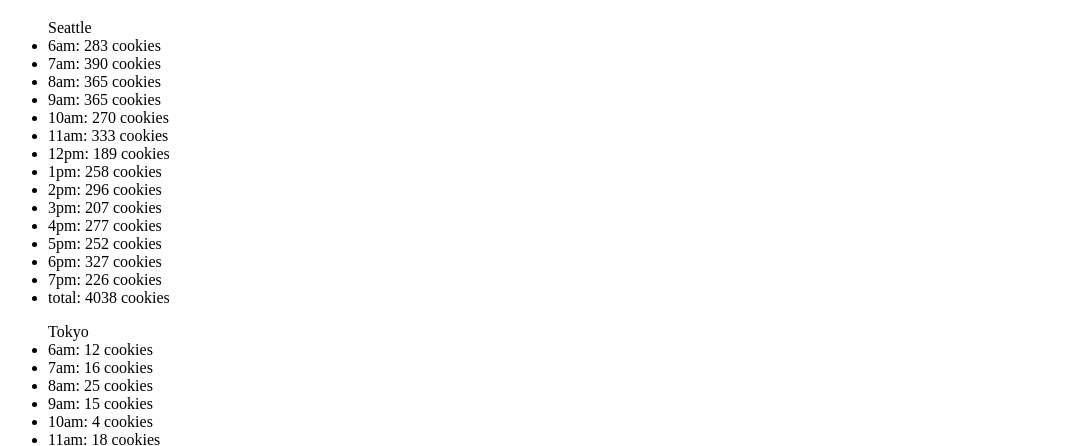
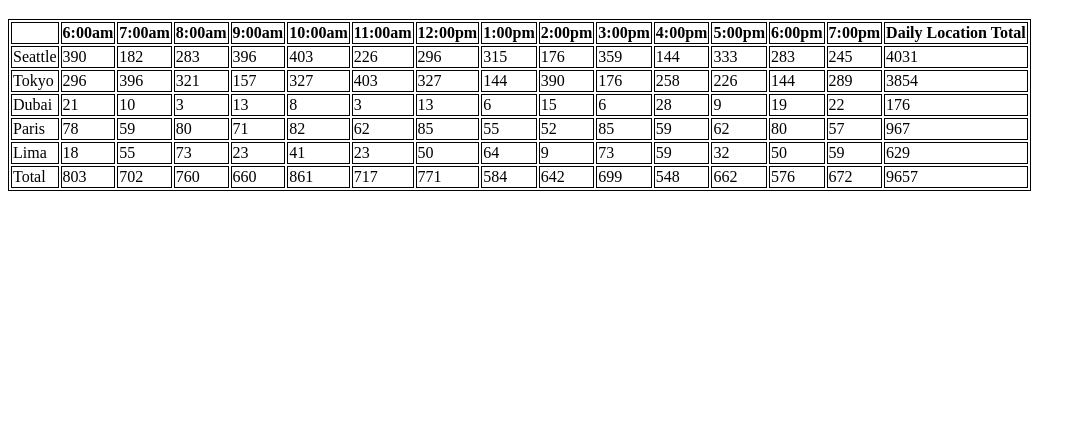
Before and after one commit to arahal81/2ndWeak, a plain HTML site: page sales.html in a window 1280 px wide. Shown: the part 319-765 px from the top of the page, without its empty margins (0-1086 px from the left). Drawn offline with Linux system fonts and the light colour scheme.

Commit message:
lab07-constructor

```diff
--- a/css/style.css
+++ b/css/style.css
@@ -0,0 +1,3 @@
+table, th, td {
+  border: 1px solid black;
+}
--- a/js/app.js
+++ b/js/app.js
@@ -1,6 +1,6 @@
 'use strict';
-let time = ['6am: ', '7am: ', '8am: ', '9am: ', '10am: ', '11am: ', '12pm: ', '1pm: ', '2pm: ', '3pm: ', '4pm: ', '5pm: ', '6pm: ', '7pm: ']
-//1st list
+let time = ['6:00am', '7:00am', '8:00am', '9:00am', '10:00am', '11:00am', '12:00pm', '1:00pm', '2:00pm', '3:00pm', '4:00pm', '5:00pm', '6:00pm', '7:00pm']
+/*//1st list
 let Branche1 = {
     location: 'Seattle',
     Min_Cust: 23,
@@ -44,11 +44,7 @@ let Branche2 = {
         //console.log(this.Cookies_sold_each_hour + ' cook');
         //console.log(this.Cust_each_hour + ' cust');
     }
-    /* get_Cookies_sold_each_hour: function () {
-        for (let i = 0; i < time.length; i++) {
-            this.Cust_each_hour[i] = randomAvg(this.Min_Cust, this.Max_Cust);
-        }
-    }*/
+
 }
 Branche2.get_Cust_each_hour();
 
@@ -71,11 +67,7 @@ let Branche3 = {
         //console.log(this.Cookies_sold_each_hour + ' cook');
         //console.log(this.Cust_each_hour + ' cust');
     }
-    /* get_Cookies_sold_each_hour: function () {
-        for (let i = 0; i < time.length; i++) {
-            this.Cust_each_hour[i] = randomAvg(this.Min_Cust, this.Max_Cust);
-        }
-    }*/
+
 }
 Branche3.get_Cust_each_hour();
 
@@ -205,4 +197,139 @@ for (let i = 0; i < time.length; i++) {
 }
 let listItem4 = document.createElement('li');
 uL5.appendChild(listItem4);
-listItem4.textContent = `total: ${Branche5.total} cookies`;
+listItem4.textContent = `total: ${Branche5.total} cookies`;*/
+function Salamon(location, Min_Cust, Max_Cust, Avg_Cookies) {
+    this.location = location;;
+    this.Min_Cust = Min_Cust;
+    this.Max_Cust = Max_Cust;
+    this.Avg_Cookies = Avg_Cookies;
+    this.Cust_each_hour = [];
+    this.Cookies_sold_each_hour = [];
+    this.total = 0;
+}
+Salamon.prototype.get_Cust_each_hour = function () {
+    // this.age = random(3, 12) + ' months'
+    for (let i = 0; i < time.length; i++) {
+        this.Cust_each_hour[i] = randomAvg(this.Min_Cust, this.Max_Cust);
+        //console.log(this.Cust_each_hour[i]);
+
+    }
+}
+Salamon.prototype.get_Cookies_sold_each_hour = function () {
+    // this.age = random(3, 12) + ' months'
+    for (let i = 0; i < time.length; i++) {
+
+        this.Cookies_sold_each_hour[i] = Math.floor(this.Avg_Cookies * this.Cust_each_hour[i]);
+        //console.log(this.Cookies_sold_each_hour[i]);
+        this.total += this.Cookies_sold_each_hour[i];
+    }
+}
+
+//get random avg
+function randomAvg(min, max) {
+    return Math.floor(Math.random() * (max - min + 1) + min);
+}
+
+let seattle = new Salamon('Seattle', 23, 65, 6.3);
+seattle.get_Cust_each_hour();
+seattle.get_Cookies_sold_each_hour();
+
+let tokyo = new Salamon('Tokyo', 23, 65, 6.3);
+tokyo.get_Cust_each_hour();
+tokyo.get_Cookies_sold_each_hour();
+
+
+let dubai = new Salamon('Dubai', 3, 24, 1.2);
+dubai.get_Cust_each_hour();
+dubai.get_Cookies_sold_each_hour();
+
+
+
+let paris = new Salamon('Paris', 20, 38, 2.3);
+paris.get_Cust_each_hour();
+paris.get_Cookies_sold_each_hour();
+
+let lima = new Salamon('Lima', 2, 16, 4.6);
+lima.get_Cust_each_hour();
+lima.get_Cookies_sold_each_hour();
+
+let tot = {
+    total: [],
+    get_tot: function () {
+
+
+        for (let i = 0; i < time.length; i++) {
+            this.total[i] = seattle.Cookies_sold_each_hour[i] + tokyo.Cookies_sold_each_hour[i] + dubai.Cookies_sold_each_hour[i] + paris.Cookies_sold_each_hour[i] + lima.Cookies_sold_each_hour[i];
+        }
+        this.total[time.length] = seattle.total + tokyo.total + dubai.total + paris.total + lima.total;
+    }
+
+}
+tot.get_tot();
+
+
+
+let parent = document.getElementById('Branches');
+let table = document.createElement('table');
+parent.appendChild(table);
+
+
+
+
+
+function render_thr() {
+
+    let hr = document.createElement('tr');
+    table.appendChild(hr);
+    let th = document.createElement('th');
+    hr.appendChild(th);
+
+    for (let i = 0; i < time.length; i++) {
+        let th = document.createElement('th');
+        hr.appendChild(th);
+        th.textContent = time[i];
+    }
+    let th1 = document.createElement('th');
+    hr.appendChild(th1);
+    th1.textContent = "Daily Location Total";
+}
+
+
+Salamon.prototype.render_td = function () {
+    let tdr = document.createElement('tr');
+    table.appendChild(tdr);
+    let td = document.createElement('td');
+    tdr.appendChild(td);
+    td.textContent = this.location;
+
+    for (let i = 0; i < time.length; i++) {
+        let td = document.createElement('td');
+        tdr.appendChild(td);
+        td.textContent = this.Cookies_sold_each_hour[i];
+    }
+    let td1 = document.createElement('td');
+    tdr.appendChild(td1);
+    td1.textContent = this.total;
+}
+function render_tot() {
+    let tdr = document.createElement('tr');
+    table.appendChild(tdr);
+    let td = document.createElement('td');
+    tdr.appendChild(td);
+    td.textContent = "Total";
+
+    for (let i = 0; i <= time.length; i++) {
+        let td = document.createElement('td');
+        tdr.appendChild(td);
+        td.textContent = tot.total[i];
+    }
+
+}
+
+render_thr();
+seattle.render_td();
+tokyo.render_td();
+dubai.render_td();
+paris.render_td();
+lima.render_td();
+render_tot();
--- a/sales.html
+++ b/sales.html
@@ -3,6 +3,7 @@
 
 <head>
     <img src="..\img\salmon.png" alt="">
+    <link rel="stylesheet" href="css/style.css">
     <title>sales</title>
 </head>
 
```
